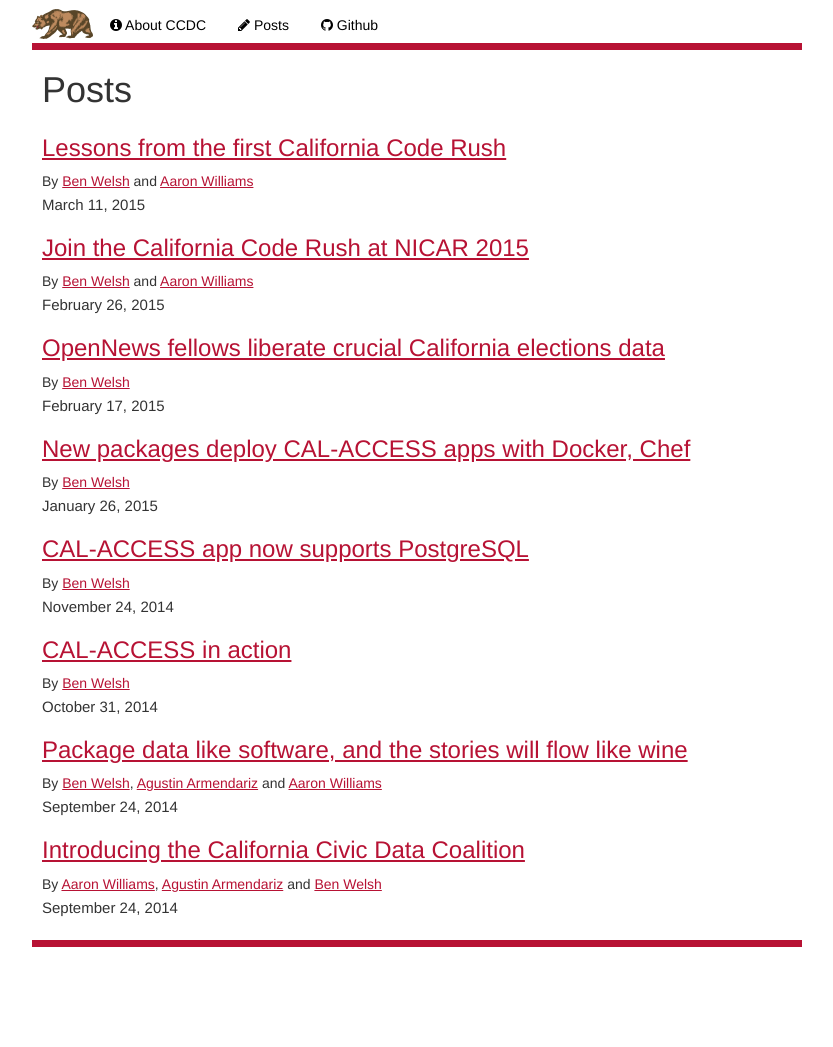
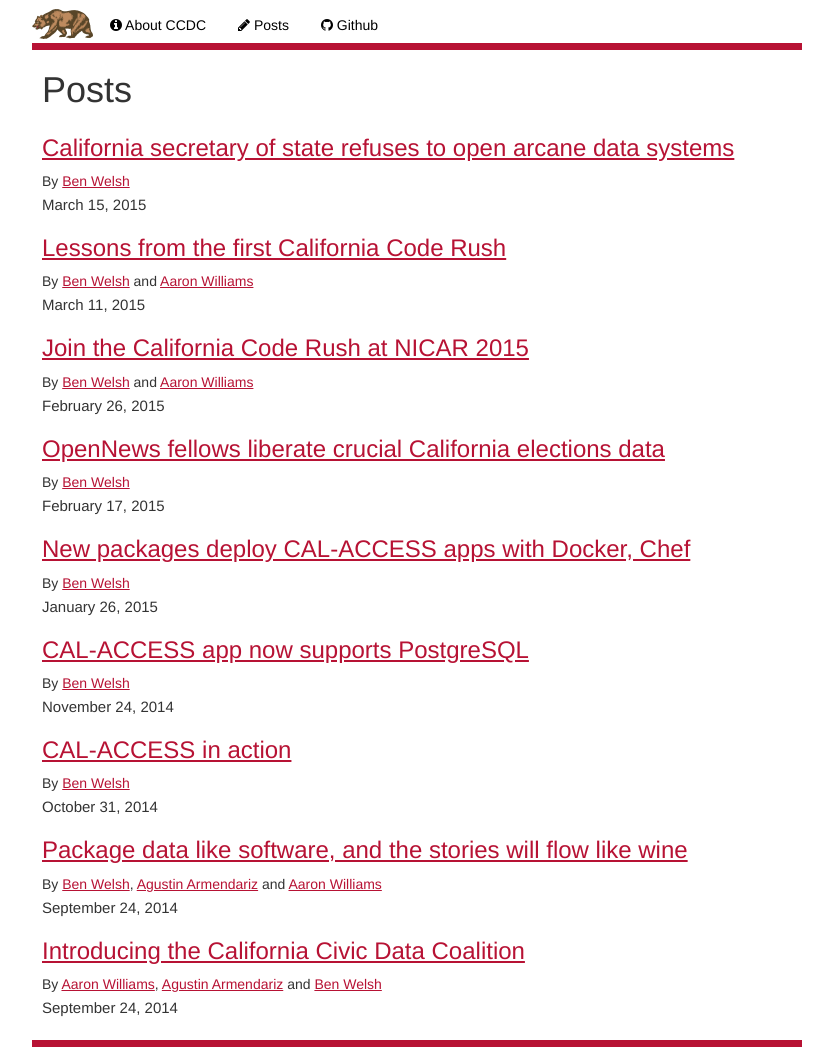
Before and after one commit to palewire/californiacivicdata.org, a Jekyll site: the page built from archive/index.html, in a window 1280 px wide. Shown: the whole page, without its empty margins (223-1056 px from the left). Built offline with Jekyll 4.4.1, drawn with Linux system fonts in a browser that asks for light colours; before the commit the page ends 947 px from its top, so only the background shows below that; some of the changed lines change nothing that is shown.

Commit message:
Drafted top of the post

```diff
--- a/_posts/2015-03-15-closed-data.markdown
+++ b/_posts/2015-03-15-closed-data.markdown
@@ -1,10 +1,22 @@
 ---
 layout: post
-title:
-deckhead:
+title: "California secretary of state refuses to open arcane data systems"
+deckhead: "We asked Alex Padilla's office to show us how to use their database tracking money in politics. They said no."
 byline: "By [Ben Welsh](http://palewi.re/who-is-ben-welsh/)"
-published: false
+published: true
 ---
+
+The California Secretary of State's office has refused our request for the computer code that accurately extracts data from CAL-ACCESS, the state's campaign finance and lobbying activity database.
+
+[Last year](http://www.californiacivicdata.org/2014/09/24/hello-world/), we began an effort to create open-source software that makes it easier to access and understand a raw copy of the database [published online](http://www.sos.ca.gov/campaign-lobbying/cal-access-resources/raw-data-campaign-finance-and-lobbying-activity/).
+
+During careful study of the sprawling dump, which includes more than 36 million records spread across 76 interlocking database tables, we discovered that sophisticated filters, links and transformations are necessary to follow the money that oils the statehouse in Sacramento.
+
+We also found that the [database documentation](http://django-calaccess-raw-data.readthedocs.org/en/latest/officialdocumentation.html) released by the state was insufficient, providing fragmentary and incomplete explanations of how to work with the system.
+
+Because the database techniques used by the state's public-facing CAL-ACCESS website are not documented, significant guesswork is necessary when working with the bulk data.
+
+That creates needless barriers before the public can interpret the data and introduces a huge risk that those working with the files you've released will introduce error.
 
 Outline
 ------
```
